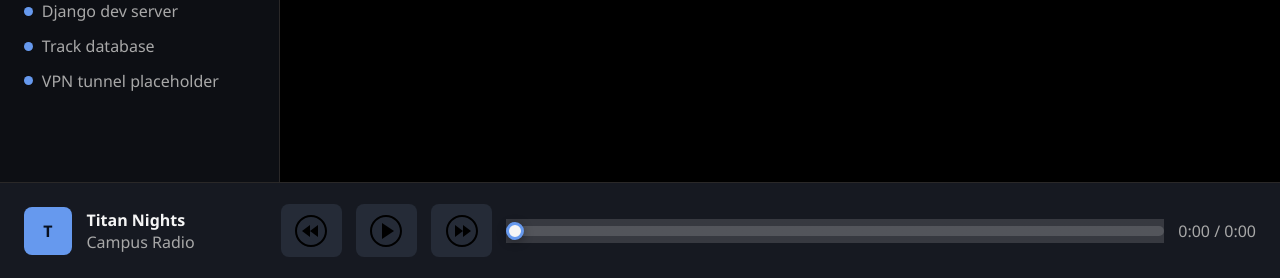
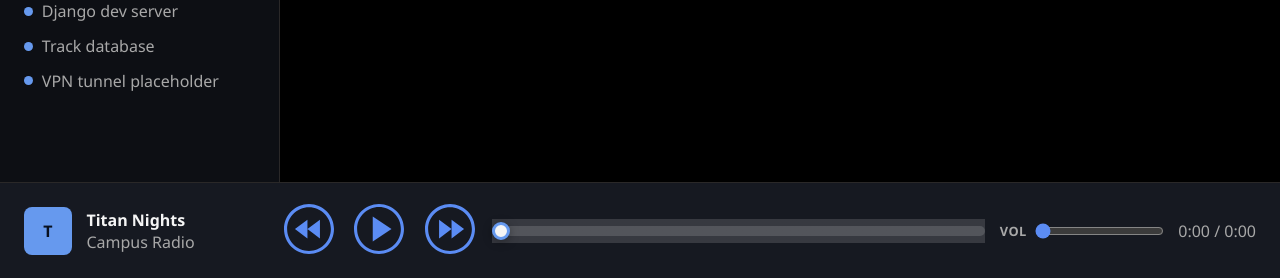
Before and after one commit to ChristopherAsc/CPSC454_MusicStreaming, a Django app: template betterTitanRadio/templates/base.html in a window 1280 px wide. Shown: the part 522-800 px from the top of the page. Run offline with Django 5.2, Linux system fonts and the light colour scheme; the template is opened without the code that fills it, so the values that code supplies are empty.

Commit message:
front end changes
added volume adjuster
fixed media controls (skip button still requires 2 clicks sometimes)
changed download button

```diff
--- a/betterTitanRadio/static/styles.css
+++ b/betterTitanRadio/static/styles.css
@@ -17,14 +17,15 @@ body {
   background: var(--bg);
   color: var(--text);
   font-family: "Segoe UI", "Helvetica Neue", Arial, sans-serif;
-  height: 100vh;
-  overflow: hidden;
+  min-height: 100vh;
+  overflow-x: hidden;
+  overflow-y: auto;
 }
 
 .app {
   display: flex;
   flex-direction: column;
-  height: 100vh;
+  min-height: 100vh;
   padding: 24px 24px 0;
   gap: 20px;
 }
@@ -837,8 +858,36 @@ button,
 }
 
 .player-bar .primary-control {
-  background: #252b37;
+  background: transparent;
+  border: 1px solid transparent;
+  border-radius: 999px;
   color: var(--text);
+  min-height: 56px;
+  min-width: 56px;
+  padding: 0;
+  transition: background 0.15s ease, color 0.15s ease, transform 0.15s ease;
+}
+
+.player-bar .primary-control:hover {
+  background: rgba(91, 140, 244, 0.16);
+  color: #5B8CF4;
+  transform: translateY(-1px);
+}
+
+.player-bar .primary-control:active {
+  transform: scale(0.96);
+}
+
+.player-bar .primary-control img {
+  width: 50px;
+  height: 50px;
+  display: block;
+  object-fit: contain;
+}
+
+.player-bar .primary-control#play-toggle img {
+  width: 50px;
+  height: 50px;
 }
 
 .progress {
@@ -849,6 +898,26 @@ button,
   min-width: 120px;
   overflow: visible;
   position: relative;
+}
+
+.volume-control {
+  align-items: center;
+  display: flex;
+  gap: 0.5rem;
+  min-width: 120px;
+}
+
+.volume-label {
+  color: var(--text-dim);
+  font-size: 0.8rem;
+  font-weight: 700;
+  letter-spacing: 0.04em;
+  text-transform: uppercase;
+}
+
+.volume-control input[type="range"] {
+  accent-color: #5B8CF4;
+  width: 100%;
 }
 
 .progress span {
--- a/betterTitanRadio/templates/base.html
+++ b/betterTitanRadio/templates/base.html
@@ -60,6 +60,10 @@
                 <input id="progress-range" type="range" min="0" max="100" value="0" step="0.1">
                 <span id="progress-bar"></span>
             </label>
+            <label class="volume-control" aria-label="Volume">
+                <span class="volume-label">Vol</span>
+                <input id="volume-range" type="range" min="0" max="100" value="100" step="1">
+            </label>
             <span id="time-code" class="time-code">0:00 / 0:00</span>
         </footer>
     </div>
```
Also changed, not shown: other parts of betterTitanRadio/static/styles.css (+27 -7 lines), betterTitanRadio/static/app.js (+77 -17 lines), betterTitanRadio/templates/home.html (+5 -8 lines), betterTitanRadio/images/download.svg (added), betterTitanRadio/images/fastforward.svg, betterTitanRadio/images/pause.svg, betterTitanRadio/images/play.svg, betterTitanRadio/images/rewind.svg, betterTitanRadio/static/images/download.svg (added), betterTitanRadio/static/images/fastforward.svg, betterTitanRadio/static/images/pause.svg, betterTitanRadio/static/images/play.svg, betterTitanRadio/static/images/rewind.svg.
